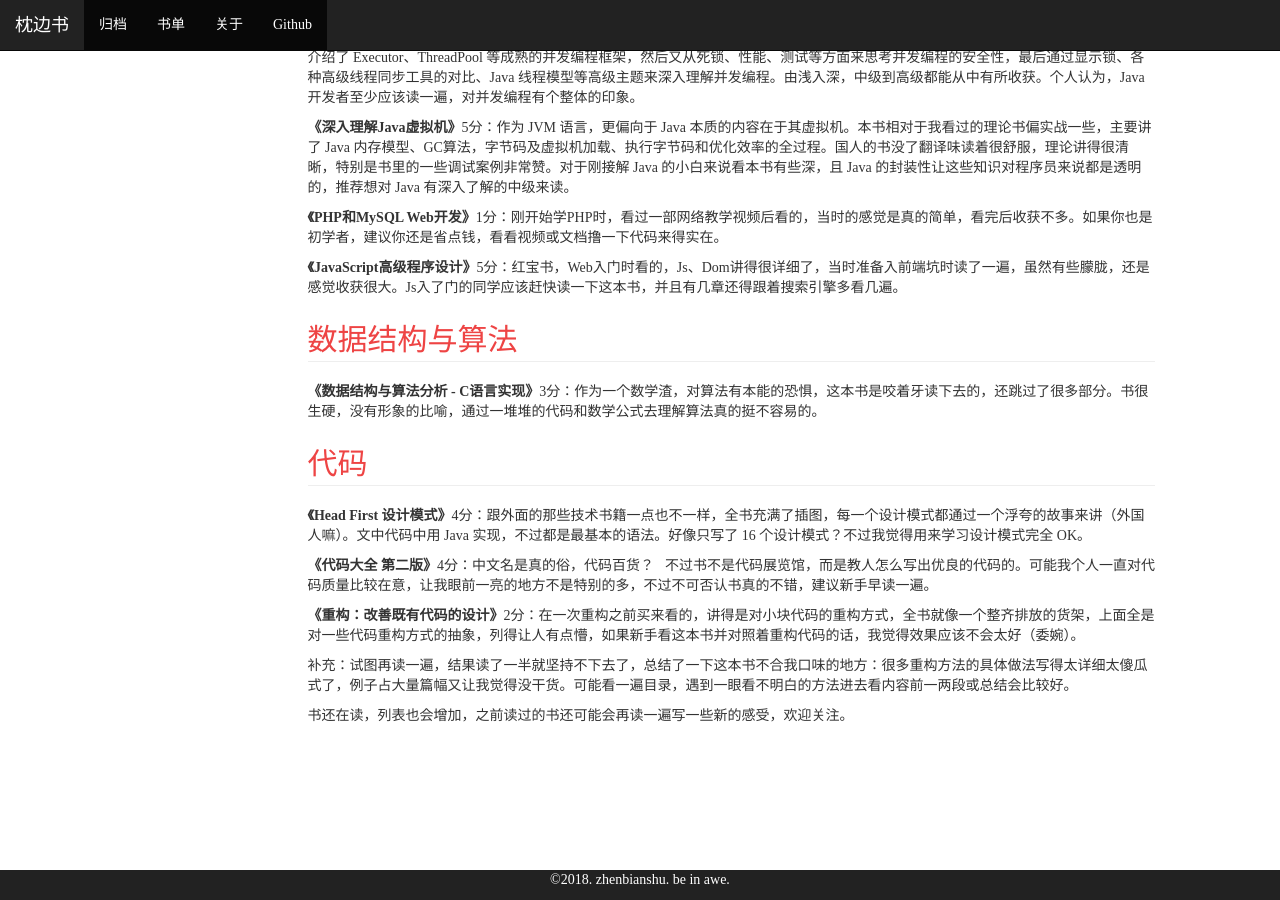
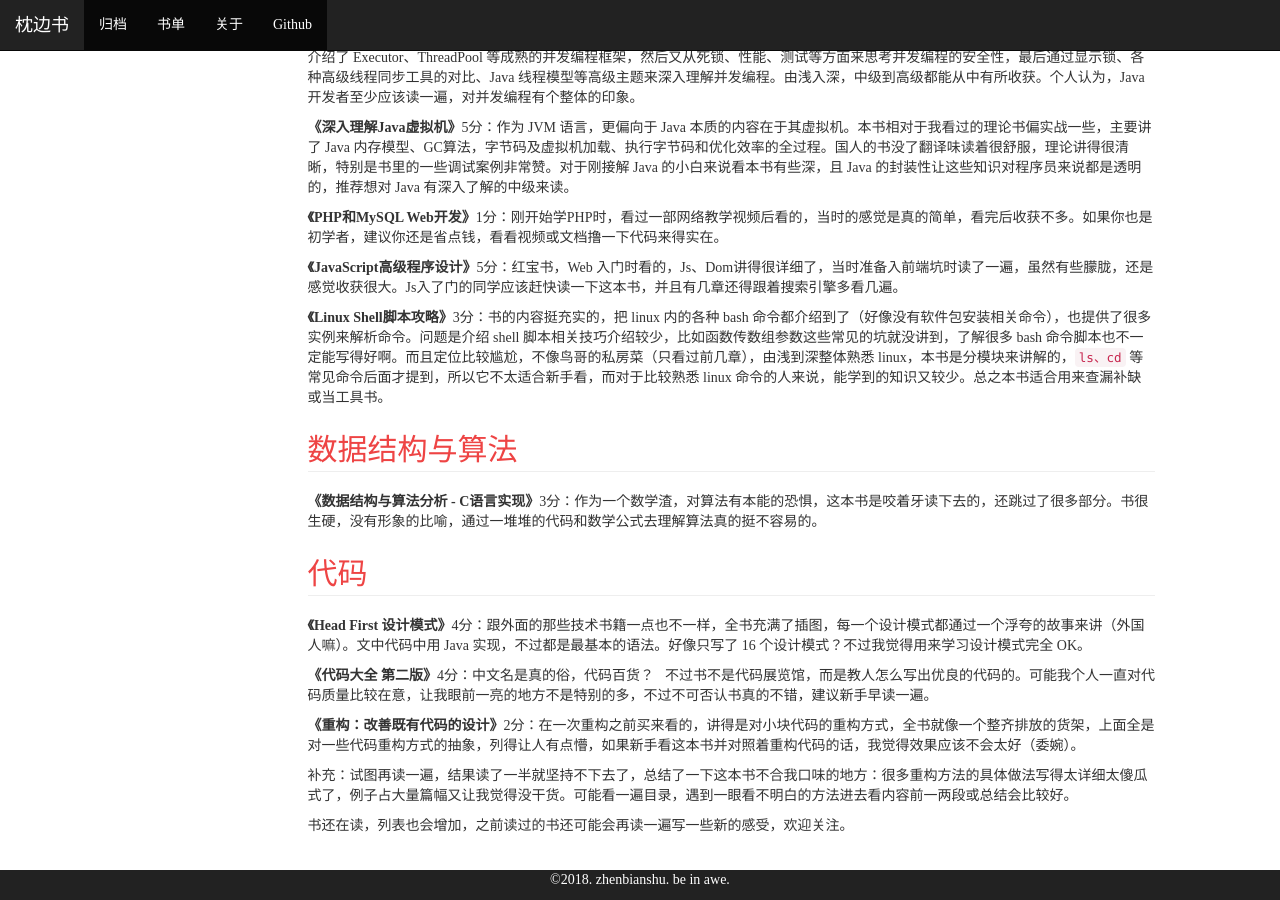
Before and after one commit to zhenbianshu/zhenbianshu.github.io, a Jekyll site: the page built from book_list.md, in a window 1280 px wide and 900 px high, scrolled down 1118 px. Built offline with Jekyll 4.4.1, drawn with Linux system fonts in a browser that asks for light colours; comment, search, counter and statistics services are not loaded.

Commit message:
add book;

```diff
--- a/book_list.md
+++ b/book_list.md
@@ -46,7 +46,9 @@ layout: default
 
 **《PHP和MySQL Web开发》**1分：刚开始学PHP时，看过一部网络教学视频后看的，当时的感觉是真的简单，看完后收获不多。如果你也是初学者，建议你还是省点钱，看看视频或文档撸一下代码来得实在。
 
-**《JavaScript高级程序设计》**5分：红宝书，Web入门时看的，Js、Dom讲得很详细了，当时准备入前端坑时读了一遍，虽然有些朦胧，还是感觉收获很大。Js入了门的同学应该赶快读一下这本书，并且有几章还得跟着搜索引擎多看几遍。
+**《JavaScript高级程序设计》**5分：红宝书，Web 入门时看的，Js、Dom讲得很详细了，当时准备入前端坑时读了一遍，虽然有些朦胧，还是感觉收获很大。Js入了门的同学应该赶快读一下这本书，并且有几章还得跟着搜索引擎多看几遍。
+
+**《Linux Shell脚本攻略》**3分：书的内容挺充实的，把 linux 内的各种 bash 命令都介绍到了（好像没有软件包安装相关命令），也提供了很多实例来解析命令。问题是介绍 shell 脚本相关技巧介绍较少，比如函数传数组参数这些常见的坑就没讲到，了解很多 bash 命令脚本也不一定能写得好啊。而且定位比较尴尬，不像鸟哥的私房菜（只看过前几章），由浅到深整体熟悉 linux，本书是分模块来讲解的，`ls、cd` 等常见命令后面才提到，所以它不太适合新手看，而对于比较熟悉 linux 命令的人来说，能学到的知识又较少。总之本书适合用来查漏补缺或当工具书。
 
 ## 数据结构与算法
 ---
```
